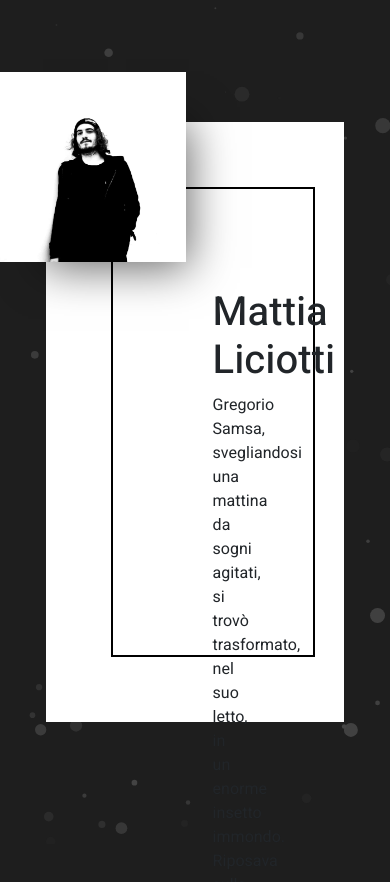
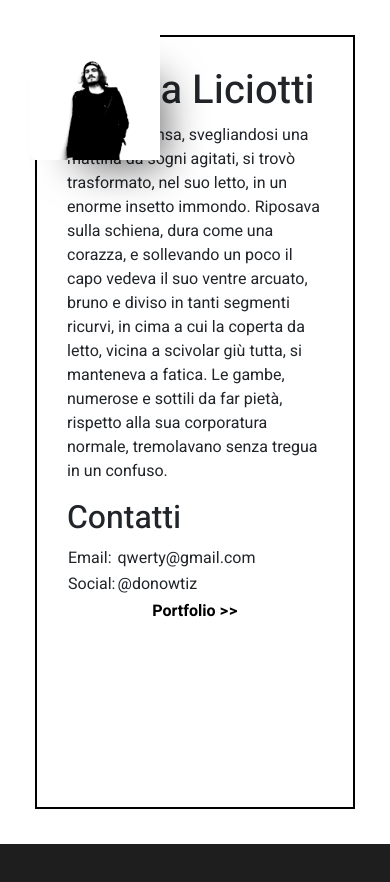
Before and after one commit to r-liciotti/Dono, a plain HTML site: page index.html in a window 390 px wide. Shown: the top 882 px of the page. After the commit the page ends 844 px from the top, so only its background shows below. Drawn offline with nearby package versions, Linux system fonts and the light colour scheme.

Commit message:
Add files via upload

```diff
--- /dev/null
+++ b/css/responsive.css
@@ -0,0 +1,39 @@
+/* Extra small devices (phones, 600px and down) */
+@media only screen and (max-width: 600px) {
+#particles-js{
+  display: none;
+}
+.container-fluid {
+    padding-right: 0px;
+    padding-left: 0px;
+
+}
+.main{
+  width: 100%;
+  height: 100%;
+  padding: 35px;
+}
+.profilo{
+  top: 30px;
+    left: 30px;
+    width: 130px;
+}
+.cornice {
+    border: solid black 2px;
+    padding: 30px;
+}
+
+
+}
+
+/* Small devices (portrait tablets and large phones, 600px and up) */
+@media only screen and (min-width: 600px) {...}
+
+/* Medium devices (landscape tablets, 768px and up) */
+@media only screen and (min-width: 768px) {...}
+
+/* Large devices (laptops/desktops, 992px and up) */
+@media only screen and (min-width: 992px) {...}
+
+/* Extra large devices (large laptops and desktops, 1200px and up) */
+@media only screen and (min-width: 1200px) {...}
--- a/index.html
+++ b/index.html
@@ -10,6 +10,7 @@
   <link rel="stylesheet" href="css/jquery-ui.min.css">
   <link rel="stylesheet" href="https://maxcdn.bootstrapcdn.com/bootstrap/4.0.0/css/bootstrap.min.css" integrity="sha384-Gn5384xqQ1aoWXA+058RXPxPg6fy4IWvTNh0E263XmFcJlSAwiGgFAW/dAiS6JXm" crossorigin="anonymous">
   <link rel="stylesheet" href="css/style.css">
+  <link rel="stylesheet" href="css/responsive.css">
   </head>
   <body class="container-fluid" >
   <div id="particles-js"></div>
```
